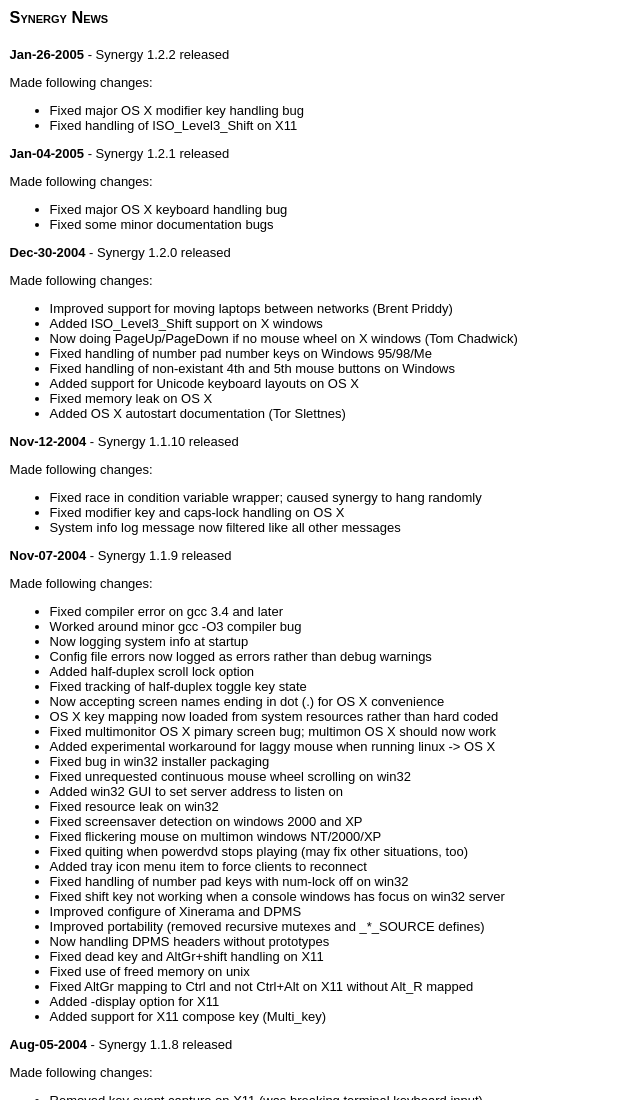
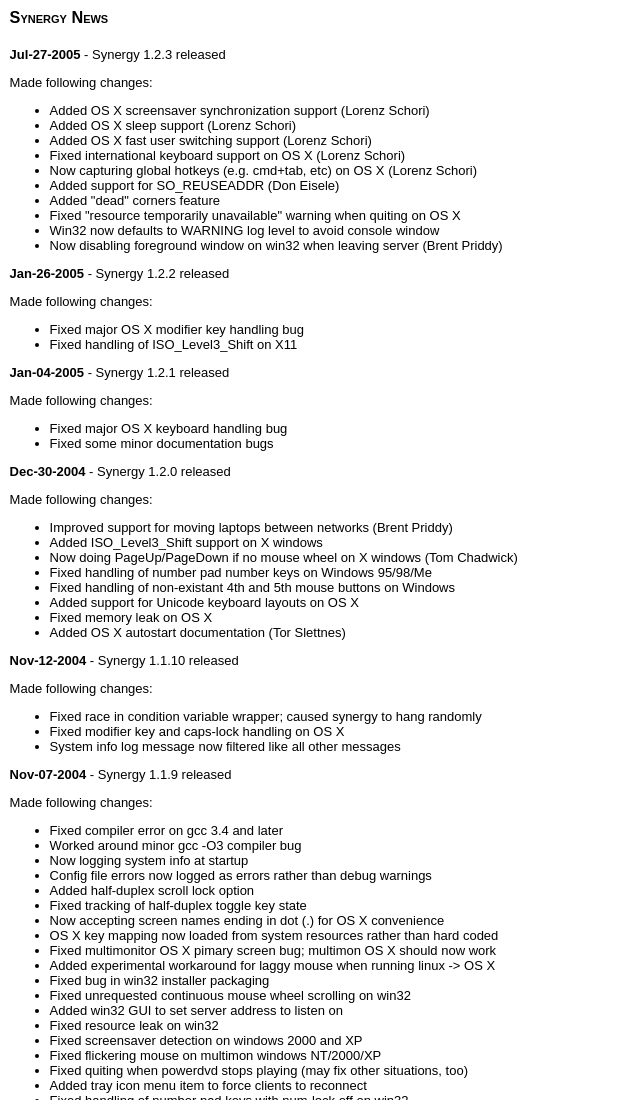
Before and after one commit to joshperry/unity, a plain HTML site: page doc/news.html in a window 1280 px wide. Shown: the top 1100 px of the page, without its empty margins (0-640 px from the left). Drawn offline with Linux system fonts and the light colour scheme.

Commit message:
Updated documenation.

```diff
--- a/doc/news.html
+++ b/doc/news.html
@@ -6,6 +6,24 @@
 </head>
 <body class="main">
 <h3>Synergy News</h3>
+
+<span class="date">Jul-27-2005</span> - Synergy 1.2.3 released
+
+<p>
+Made following changes:
+</p>
+<ul>
+<li>Added OS X screensaver synchronization support (Lorenz Schori)
+<li>Added OS X sleep support (Lorenz Schori)
+<li>Added OS X fast user switching support (Lorenz Schori)
+<li>Fixed international keyboard support on OS X (Lorenz Schori)
+<li>Now capturing global hotkeys (e.g. cmd+tab, etc) on OS X (Lorenz Schori)
+<li>Added support for SO_REUSEADDR (Don Eisele)
+<li>Added "dead" corners feature
+<li>Fixed "resource temporarily unavailable" warning when quiting on OS X
+<li>Win32 now defaults to WARNING log level to avoid console window
+<li>Now disabling foreground window on win32 when leaving server (Brent Priddy)
+</ul>
 
 <span class="date">Jan-26-2005</span> - Synergy 1.2.2 released
 
```
Also changed, not shown: 1 other file.
